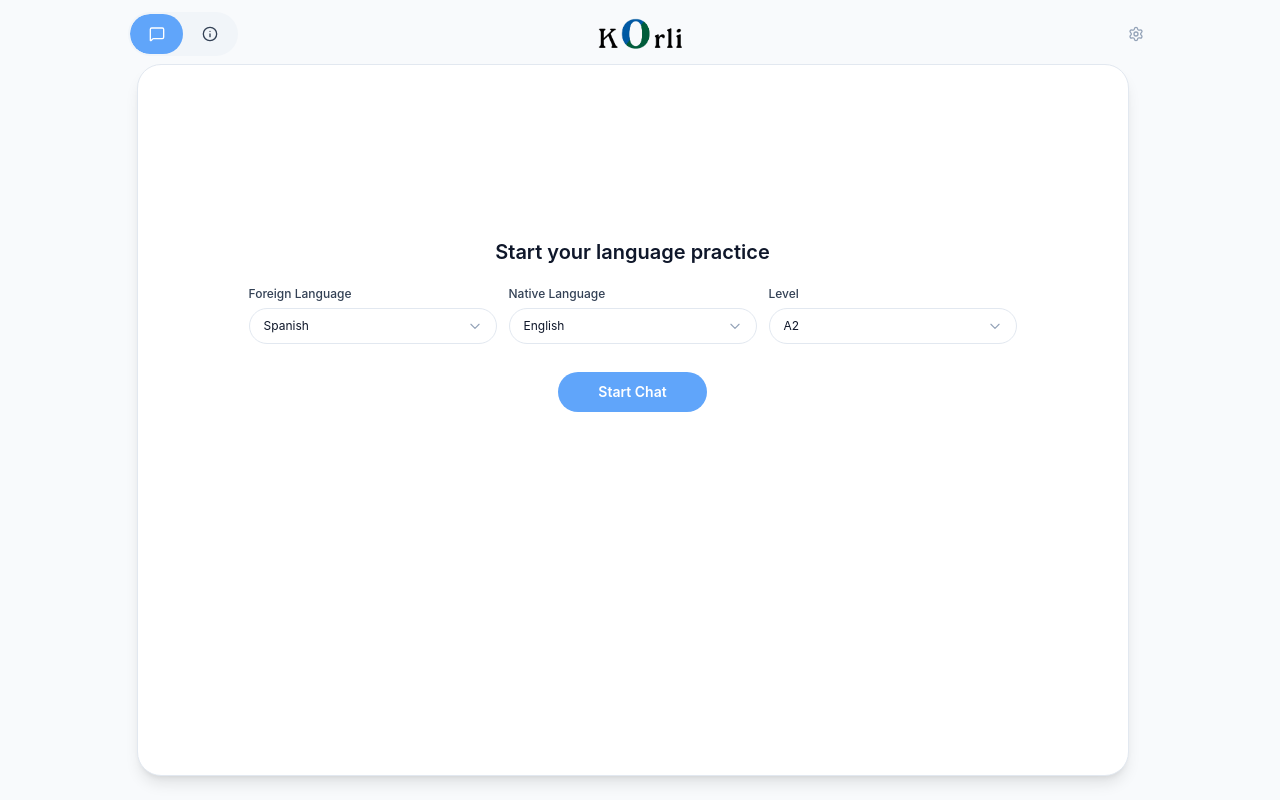
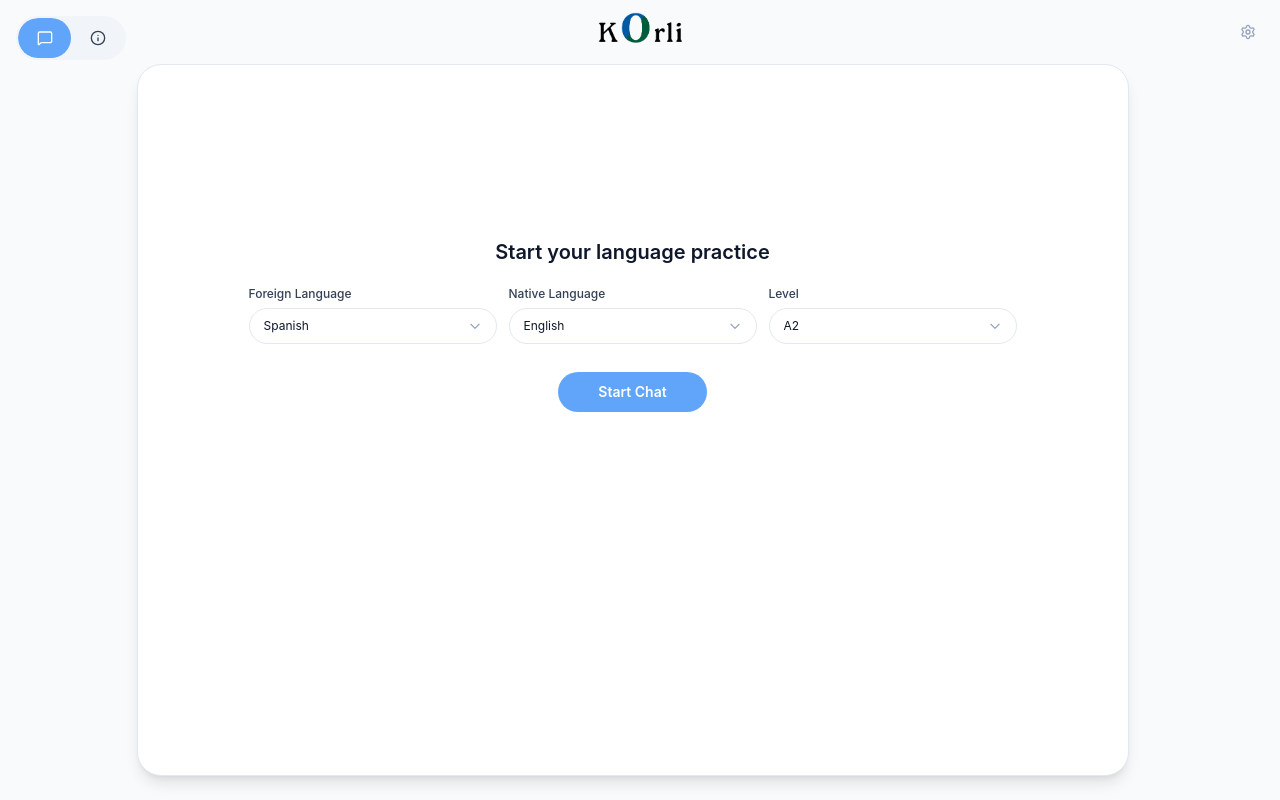
Before and after one commit to wiggam/korli-fe, a React (Vite) app: page / in a window 1280 px wide. Built offline with nearby package versions, Linux system fonts and the light colour scheme.

Commit message:
chore(app): move page slides and setting to outside of page to not block anything on scroll

```diff
--- a/src/App.tsx
+++ b/src/App.tsx
@@ -114,35 +114,41 @@ function App() {
 
 	return (
 		<div className="flex min-h-screen flex-col">
-			<header
-				className={`fixed top-0 left-0 right-0 z-50 px-4 pt-2 sm:pt-3 pb-2 sm:pb-3 bg-transparent`}
-			>
-				<div className="mx-auto max-w-5xl">
-					<div className="relative flex items-center">
+			{/* Navigation Tabs - Fixed on the left, outside header */}
+			<div className="fixed top-4 left-4 z-50">
 				<NavigationTabs
 					activePage={activePage}
 					onPageChange={handlePageChange}
 				/>
-						{activePage === 'chat' && (
-							<div className="absolute left-0 right-0 flex justify-center pointer-events-none">
-								<img
-									src="/korli-logo.png"
-									alt="Korli - AI Language Coach"
-									className="h-6 w-auto sm:h-8 pointer-events-auto"
-								/>
 			</div>
-						)}
+
+			{/* Settings Button - Fixed on the right, outside header */}
 			<button
 				type="button"
 				onClick={handleOpenSettings}
-							className={`absolute right-0 p-1.5 sm:p-2 ${darkModeColors.textPlaceholder} transition ${darkModeColors.bgHover} hover:text-slate-600 dark:hover:text-white rounded-full`}
+				className={`fixed top-4 right-4 z-50 p-1.5 sm:p-2 ${darkModeColors.textPlaceholder} transition ${darkModeColors.bgHover} hover:text-slate-600 dark:hover:text-white rounded-full`}
 				aria-label="Settings"
 			>
 				<SettingsIcon className="h-3.5 w-3.5 sm:h-4 sm:w-4" />
 			</button>
+
+			{/* Header - Only for logo on chat page */}
+			{activePage === 'chat' && (
+				<header
+					className={`fixed top-0 left-0 right-0 z-40 px-4 pt-2 sm:pt-3 pb-2 sm:pb-3 bg-transparent`}
+				>
+					<div className="mx-auto max-w-5xl">
+						<div className="flex items-center justify-center">
+							<img
+								src="/korli-logo.png"
+								alt="Korli - AI Language Coach"
+								className="h-6 w-auto sm:h-8"
+							/>
 						</div>
 					</div>
 				</header>
+			)}
+
 			<main
 				className={`mx-auto flex w-full ${
 					activePage === 'info' ? '' : 'max-w-5xl'
```
Lines whose indentation alone changed are shown as unchanged.
